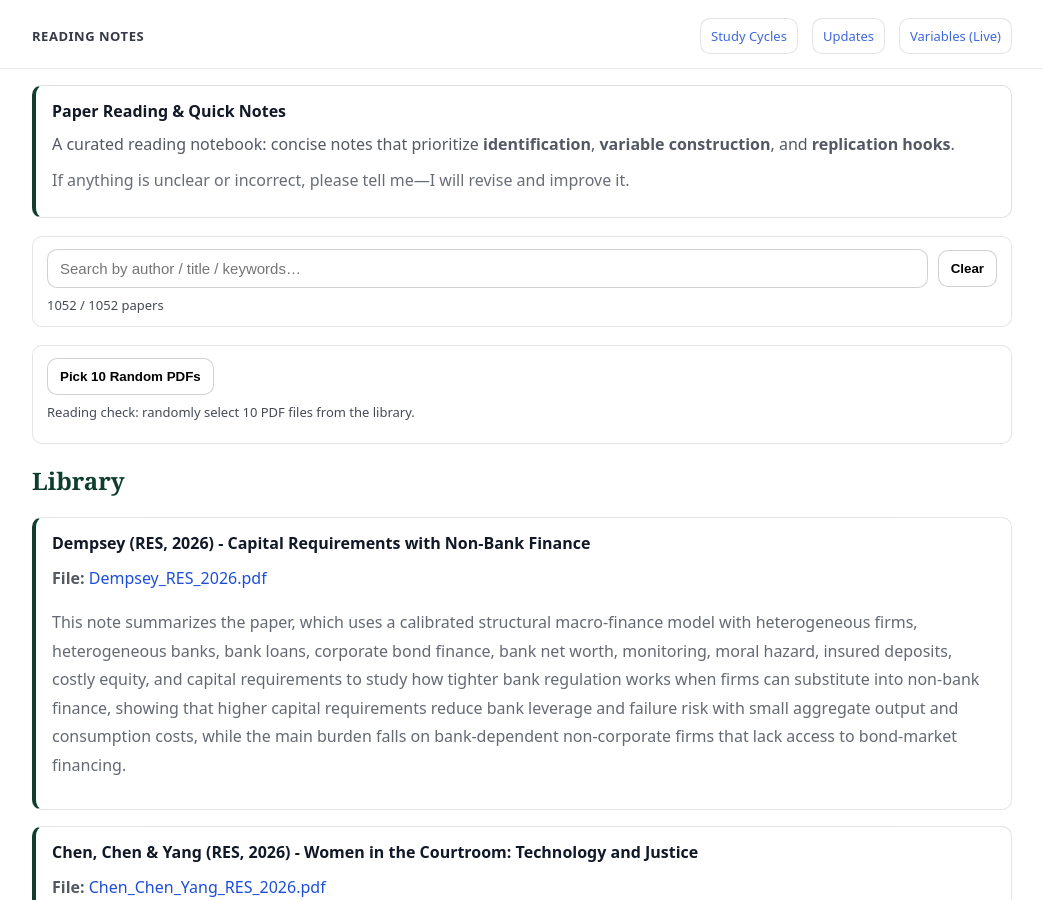
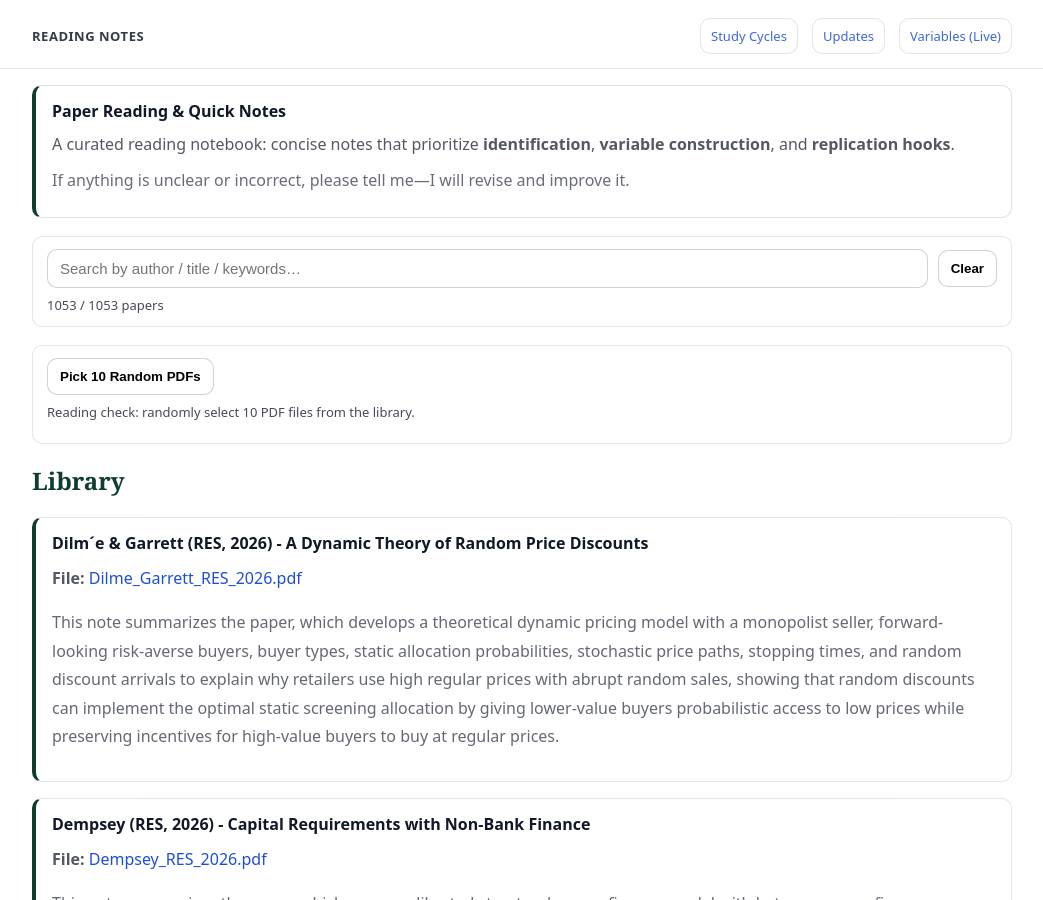
Before and after one commit to yaxinzn/study-archive, a Jekyll site: the page built from reading/index.md, in a window 1280 px wide and 900 px high. Shown: the whole window, without its empty margins (118-1161 px from the left). Built offline with Jekyll 4.4.1, drawn with Linux system fonts in a browser that asks for light colours.

Commit message:
Reading: add/update Dilme_Garrett_RES_2026.pdf

```diff
--- a/_data/reading.yml
+++ b/_data/reading.yml
@@ -1,3 +1,7 @@
+- title: "Dilm´e & Garrett (RES, 2026) - A Dynamic Theory of Random Price Discounts"
+  file: "Dilme_Garrett_RES_2026.pdf"
+  desc: "This note summarizes the paper, which develops a theoretical dynamic pricing model with a monopolist seller, forward-looking risk-averse buyers, buyer types, static allocation probabilities, stochastic price paths, stopping times, and random discount arrivals to explain why retailers use high regular prices with abrupt random sales, showing that random discounts can implement the optimal static screening allocation by giving lower-value buyers probabilistic access to low prices while preserving incentives for high-value buyers to buy at regular prices."
+
 - title: "Dempsey (RES, 2026) - Capital Requirements with Non-Bank Finance"
   file: "Dempsey_RES_2026.pdf"
   desc: "This note summarizes the paper, which uses a calibrated structural macro-finance model with heterogeneous firms, heterogeneous banks, bank loans, corporate bond finance, bank net worth, monitoring, moral hazard, insured deposits, costly equity, and capital requirements to study how tighter bank regulation works when firms can substitute into non-bank finance, showing that higher capital requirements reduce bank leverage and failure risk with small aggregate output and consumption costs, while the main burden falls on bank-dependent non-corporate firms that lack access to bond-market financing."
```
Also changed, not shown: 1 other file.
